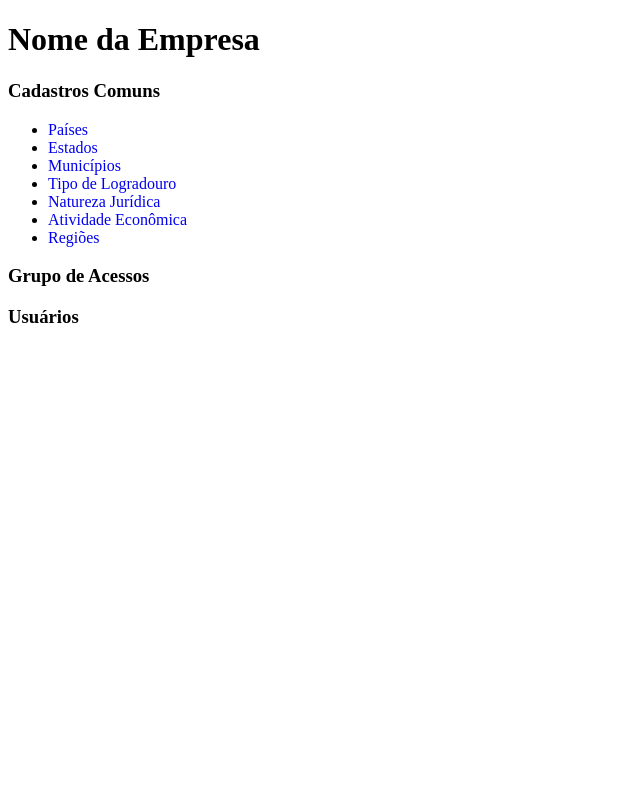
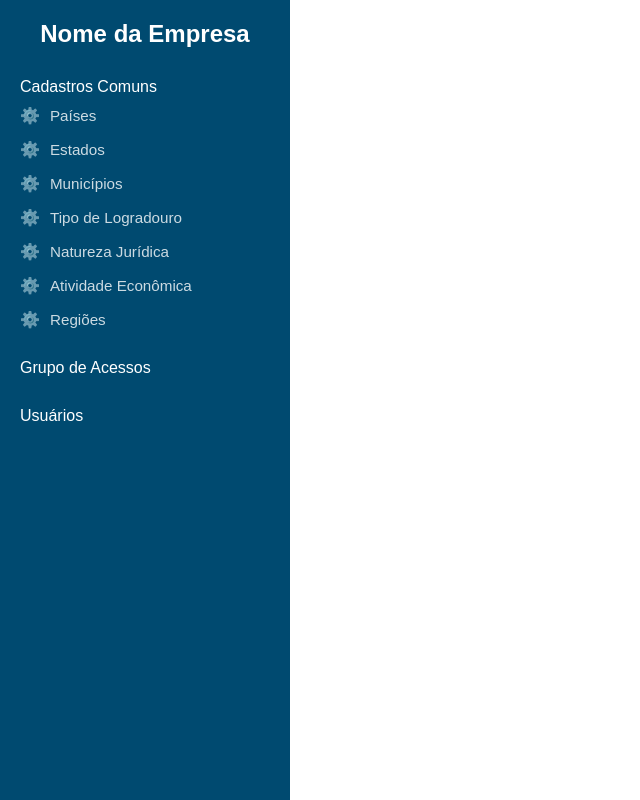
Before and after one commit to ianhiroce/register-of-states, a React (Vite) app: page / in a window 1280 px wide. Shown: the whole page, without its empty margins (0-640 px from the left). Built offline with nearby package versions, Linux system fonts and the light colour scheme.

Commit message:
Configured the Sidebar component

```diff
--- a/src/components/Sidebar.css
+++ b/src/components/Sidebar.css
@@ -1,3 +1,53 @@
-ul li a {
+body {
+    margin: 0;
+    font-family: Arial, sans-serif;
+}
+
+.sidebar {
+    width: 250px;
+    height: 100vh;
+    background-color: #004a70;
+    color: white;
+    padding: 20px;
+    position: fixed
+}
+.sidebar h2 {
+    font-size: 1.5 rem;
+    margin: 0 0 20px;
+    text-align: center;
+}
+
+.sidebar h3 {
+    font-size: 1rem;
+    margin: 20px 0 10px;
+    font-weight: normal;
+    padding-top: 10px;
+}
+
+.sidebar ul {
+    list-style: none;
+    padding: 0;
+    margin: 0;
+}
+
+.sidebar ul li {
+    margin-bottom: 15px;
+}
+
+.sidebar ul li a {
     text-decoration: none;
+    color: #ffffffcc;
+    font-size: 0.95rem;
+    display: flex;
+    align-items: center;
 }
+
+.sidebar ul li a:hover {
+    color: #ffffff;
+}
+
+.sidebar ul li a::before {
+    content: "⚙️";
+    font-size: 1rem;
+    margin-right: 10px;
+}
--- a/src/components/Sidebar.tsx
+++ b/src/components/Sidebar.tsx
@@ -2,8 +2,8 @@ import "./Sidebar.css"
 
 export function Sidebar() {
   return (
-    <>
-      <h1>Nome da Empresa</h1>
+    <div className="sidebar">
+      <h2>Nome da Empresa</h2>
 
       <h3>Cadastros Comuns</h3>
       <div>
@@ -20,6 +20,6 @@ export function Sidebar() {
 
       <h3>Grupo de Acessos</h3>
       <h3>Usuários</h3>
-    </>
+    </div>
   )
 }
```
